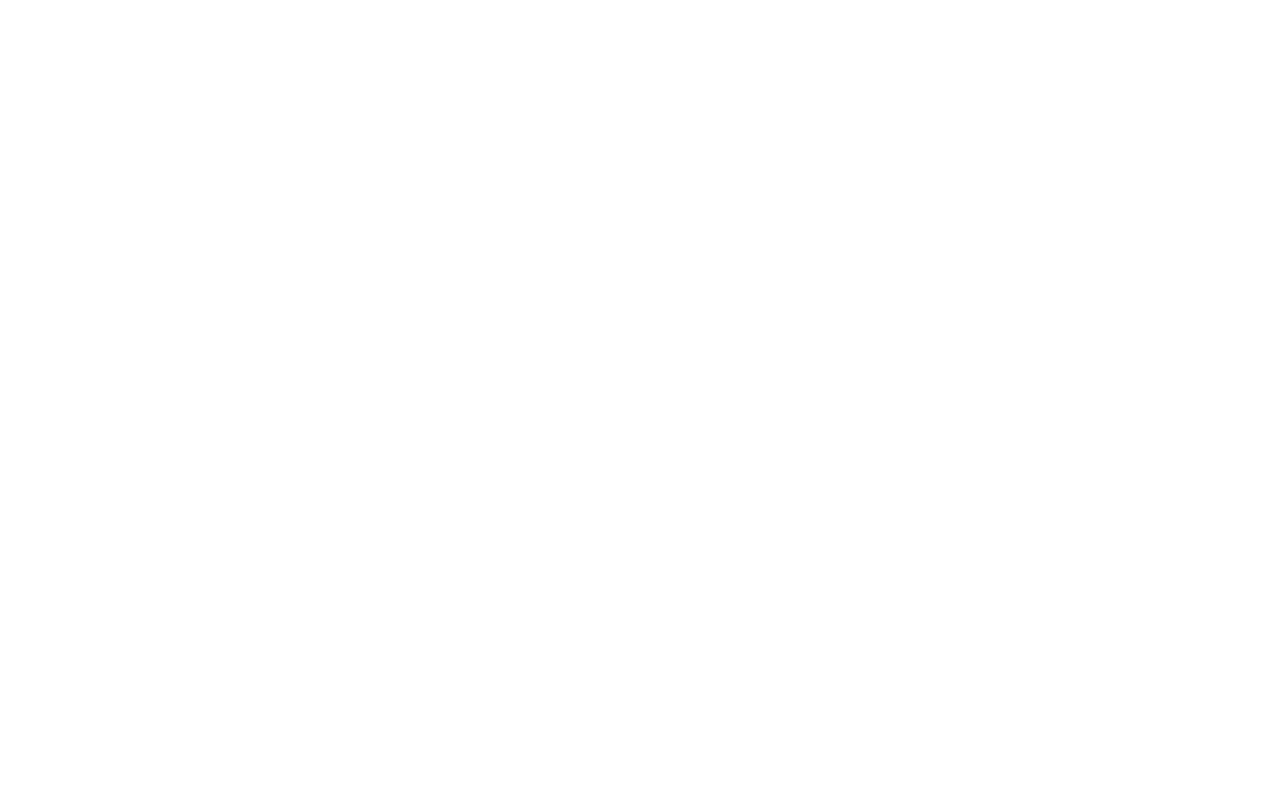
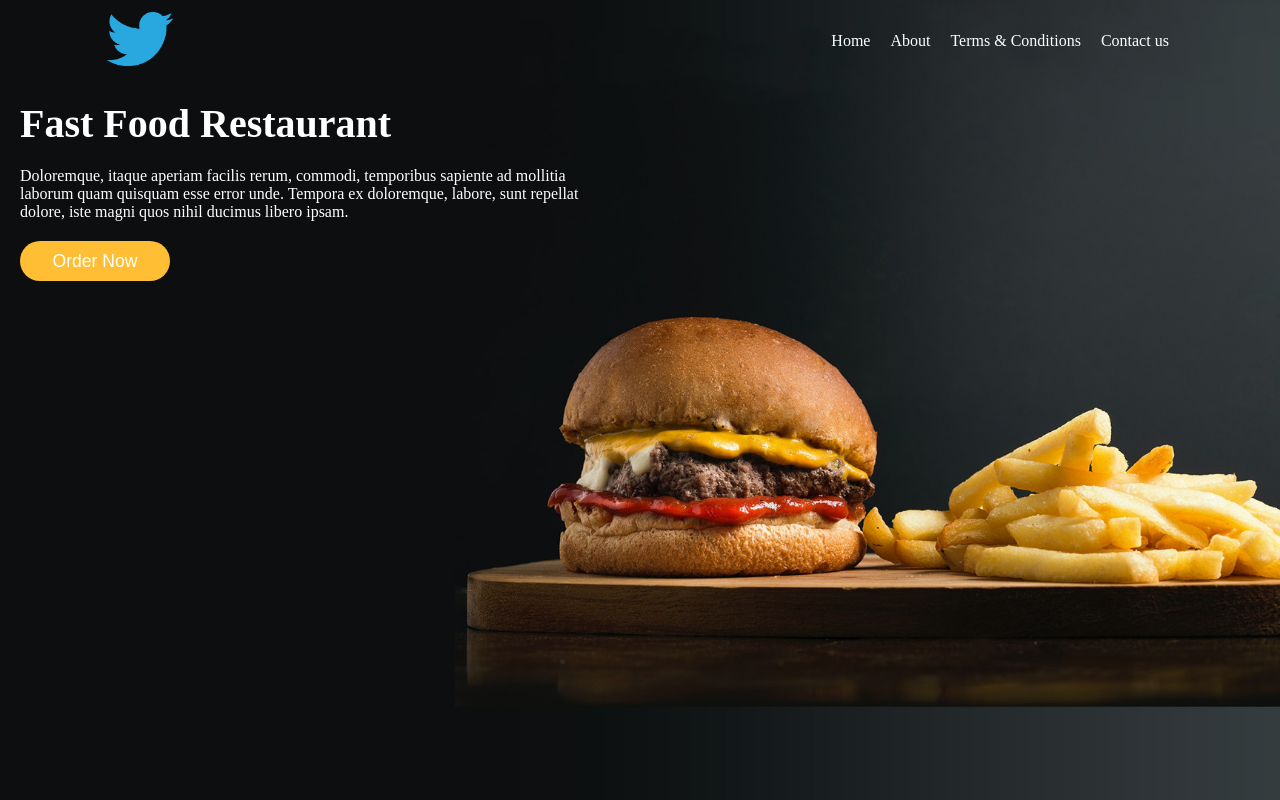
Before and after one commit to Alaa-Khalaila/business-cards, a React (Create React App) app in the folder frontend/: page / in a window 1280 px wide. Built offline with nearby package versions, Linux system fonts and the light colour scheme.

Commit message:
add hero

```diff
--- a/frontend/src/App.js
+++ b/frontend/src/App.js
@@ -1,3 +1,6 @@
-function App() {}
+import Hero from "./components/Hero/Hero";
+function App() {
+  return <Hero />;
+}
 
 export default App;
--- /dev/null
+++ b/frontend/src/components/Hero/Hero.jsx
@@ -0,0 +1,21 @@
+import Navbar from "../Navbar/Navbar";
+import heroStyle from "./Hero.module.css";
+
+function Hero() {
+  return (
+    <div className={heroStyle.hero}>
+      <Navbar />
+      <div className={heroStyle.paragh}>
+        <h1 className={heroStyle.title}>Fast Food Restaurant</h1>
+        <p className={heroStyle.paragh2}>
+          Doloremque, itaque aperiam facilis rerum, commodi, temporibus sapiente
+          ad mollitia laborum quam quisquam esse error unde. Tempora ex
+          doloremque, labore, sunt repellat dolore, iste magni quos nihil
+          ducimus libero ipsam.
+        </p>
+        <button className={heroStyle.btn}>Order Now</button>
+      </div>
+    </div>
+  );
+}
+export default Hero;
--- /dev/null
+++ b/frontend/src/components/Hero/Hero.module.css
@@ -0,0 +1,27 @@
+.hero {
+  position: relative;
+  background-image: url(../../hero-bg.jpg);
+  background-size: cover;
+  height: 100vh;
+}
+.paragh {
+  padding: 100px 20px;
+  color: var(--white);
+  max-width: 50%;
+}
+.title {
+  padding-bottom: 20px;
+  font-size: 2.5rem;
+}
+.paragh2 {
+  padding-bottom: 20px;
+}
+.btn {
+  border: none;
+  background-color: var(--secondary);
+  color: var(--white);
+  width: 150px;
+  height: 40px;
+  border-radius: 50px;
+  font-size: 1.1rem;
+}
--- /dev/null
+++ b/frontend/src/components/Navbar/Navbar.jsx
@@ -0,0 +1,31 @@
+import Logo from "../../Logo.png";
+import Nav from "./Navbar.module.css";
+function Navbar() {
+  return (
+    <nav className={Nav.navbar}>
+      <div className={Nav.left}>
+        <img className={Nav.image} src={Logo} alt="logo" />
+      </div>
+      <div className="left">
+        <ul className={Nav.list}>
+          <li>
+            <a href="">Home</a>
+          </li>
+
+          <li>
+            <a href="">About</a>
+          </li>
+
+          <li>
+            <a href="">Terms & Conditions</a>
+          </li>
+
+          <li>
+            <a href="">Contact us</a>
+          </li>
+        </ul>
+      </div>
+    </nav>
+  );
+}
+export default Navbar;
--- /dev/null
+++ b/frontend/src/components/Navbar/Navbar.module.css
@@ -0,0 +1,20 @@
+.navbar {
+  display: flex;
+  justify-content: space-around;
+  align-items: center;
+  position: absolute;
+  width: 100%;
+  top: 0;
+}
+.image {
+  width: 15%;
+}
+.list {
+  list-style: none;
+  display: flex;
+}
+a {
+  padding: 10px;
+  text-decoration: none;
+  color: var(--white);
+}
--- a/frontend/src/index.css
+++ b/frontend/src/index.css
@@ -1,5 +1,12 @@
-:root{
+:root {
   --primary: #222831;
   --secondary: #ffbe33;
-  --header:#0c0c0c;
+  --header: #0c0c0c;
+  --white: #ffffff;
 }
+
+* {
+  margin: 0;
+  padding: 0;
+  box-sizing: border-box;
+}
```
Also changed, not shown: frontend/src/Logo.png (added), frontend/src/hero-bg.jpg (added).
